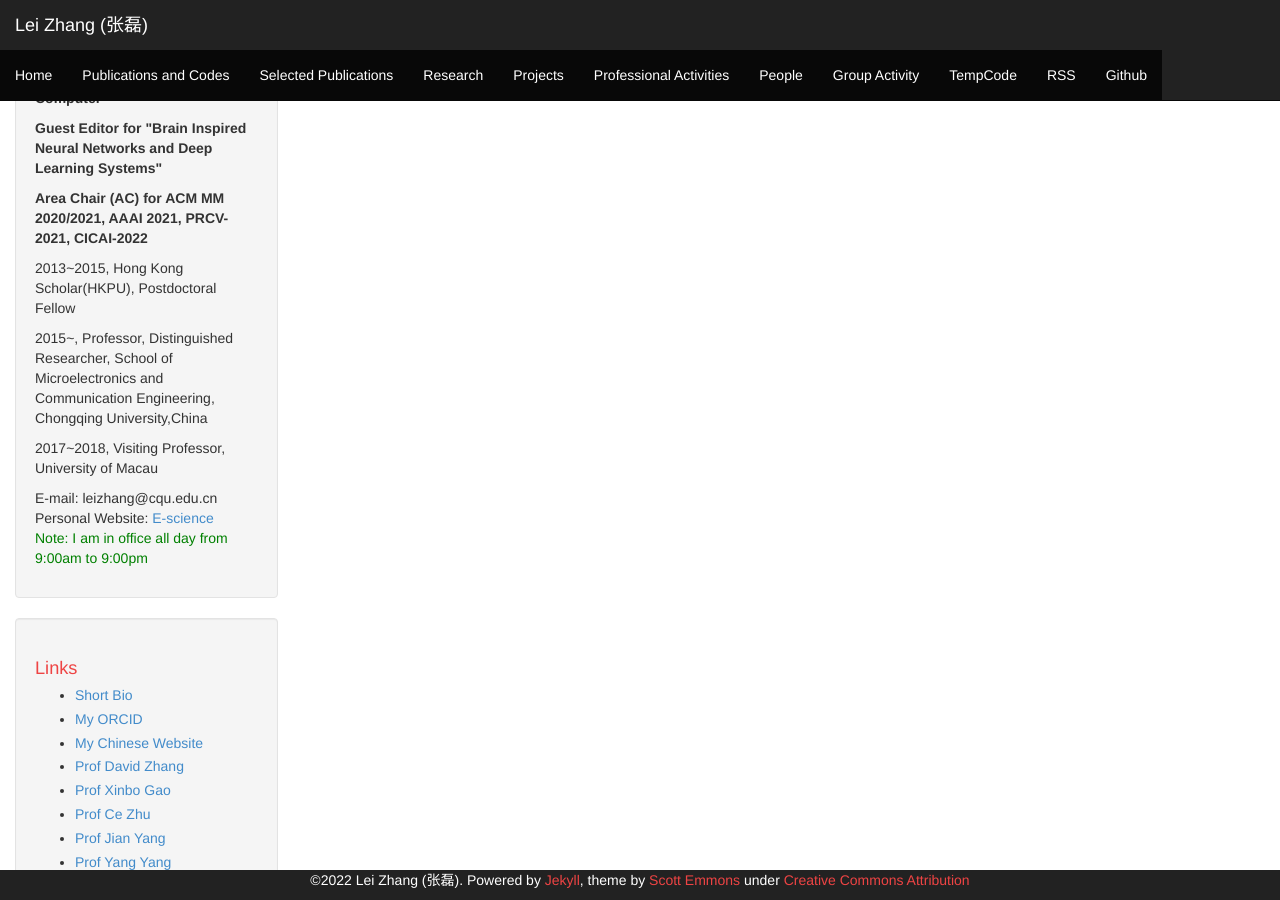
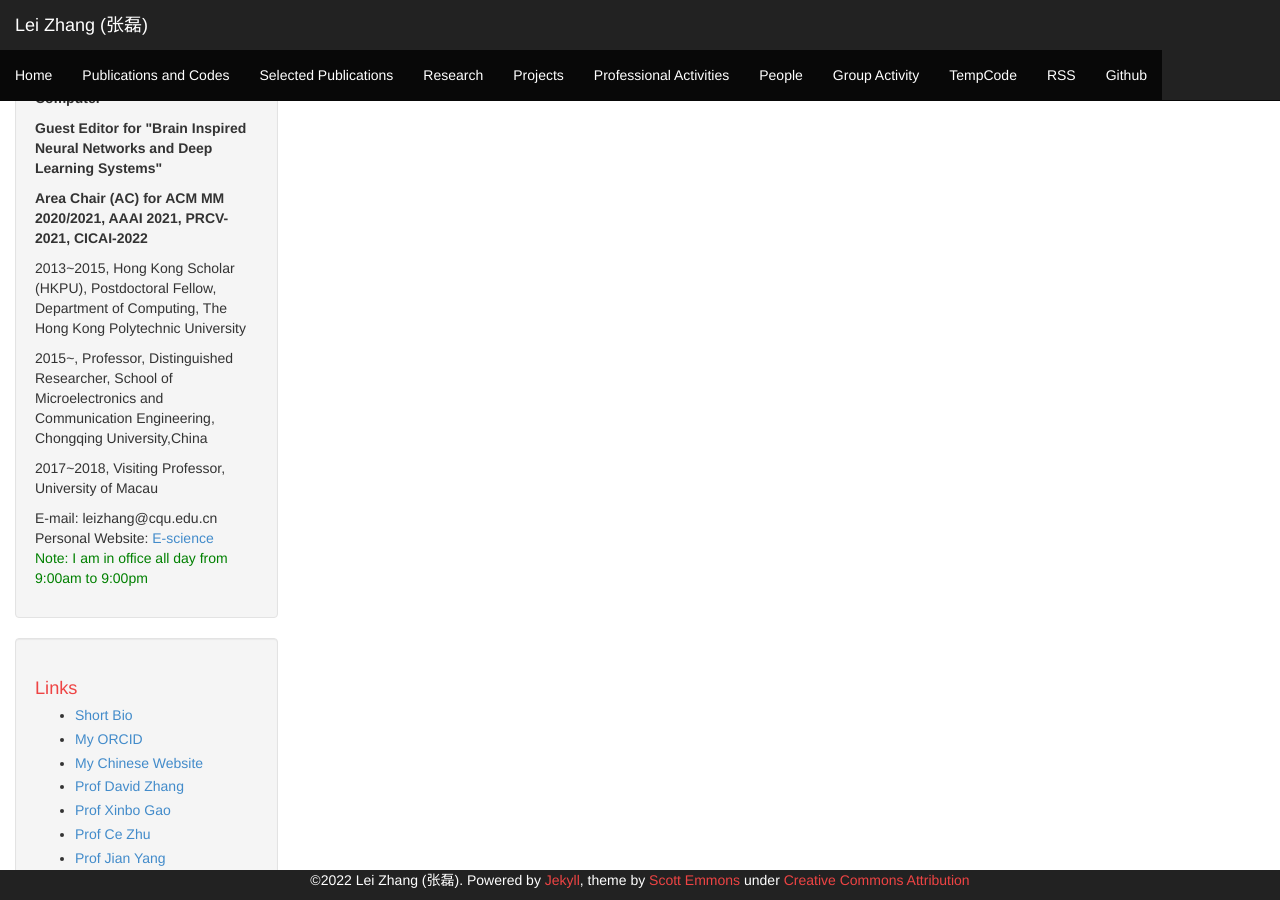
Before and after one commit to DrLeiZhang/website, a Jekyll site: the page built from links.html, in a window 1280 px wide and 900 px high, scrolled down 871 px. Built offline with Jekyll 4.4.1, drawn with Linux system fonts in a browser that asks for light colours; Markdown is read by kramdown in place of the engine named in the settings.

Commit message:
Update sidebar.html

```diff
--- a/_includes/sidebar.html
+++ b/_includes/sidebar.html
@@ -8,7 +8,7 @@
 <p><a href="http://www.leizhang.tk/resources/LeiZhang.jpg"></a></p>
 
     <h1>Contact me</h1>
-<p><B>Lei Zhang, Ph.D, Professor, IEEE Senior Member, CCF Senior Member, ACM Member, CAAI/CSIG Member; Deputy Director of Chongqing Key Laboratory of Bio-perception & Intelligent Information Processing; Head of LiVE (Learning Intelligence & Vision Essential) Group</p></B><p><B>Associate Editor for IEEE Transactions on Instrumentation and Measurement (IF: 4.016)</B></p><p><B>Associate Editor for Neural Networks (Elsevier, IF: 8.05)</B></p><p><B>Associate Editor for CAAI Transactions on Intelligence Technology</B></p><p><B> Guest Editor for The Visual Computer</B></p><p><B>Guest Editor for "Brain Inspired Neural Networks and Deep Learning Systems"</B></p><p><B>Area Chair (AC) for ACM MM 2020/2021, AAAI 2021, PRCV-2021, CICAI-2022</B></p><p>2013~2015, Hong Kong Scholar(HKPU), Postdoctoral Fellow</p><p>2015~, Professor, Distinguished Researcher, School of Microelectronics and Communication Engineering, Chongqing University,China</p><p>2017~2018, Visiting Professor, University of Macau</p>
+<p><B>Lei Zhang, Ph.D, Professor, IEEE Senior Member, CCF Senior Member, ACM Member, CAAI/CSIG Member; Deputy Director of Chongqing Key Laboratory of Bio-perception & Intelligent Information Processing; Head of LiVE (Learning Intelligence & Vision Essential) Group</p></B><p><B>Associate Editor for IEEE Transactions on Instrumentation and Measurement (IF: 4.016)</B></p><p><B>Associate Editor for Neural Networks (Elsevier, IF: 8.05)</B></p><p><B>Associate Editor for CAAI Transactions on Intelligence Technology</B></p><p><B> Guest Editor for The Visual Computer</B></p><p><B>Guest Editor for "Brain Inspired Neural Networks and Deep Learning Systems"</B></p><p><B>Area Chair (AC) for ACM MM 2020/2021, AAAI 2021, PRCV-2021, CICAI-2022</B></p><p>2013~2015, Hong Kong Scholar (HKPU), Postdoctoral Fellow, Department of Computing, The Hong Kong Polytechnic University</p><p>2015~, Professor, Distinguished Researcher, School of Microelectronics and Communication Engineering, Chongqing University,China</p><p>2017~2018, Visiting Professor, University of Macau</p>
 
 E-mail: leizhang@cqu.edu.cn
 Personal Website: <a href="http://www.escience.cn/people/lei/index.html">E-science</a>
```
